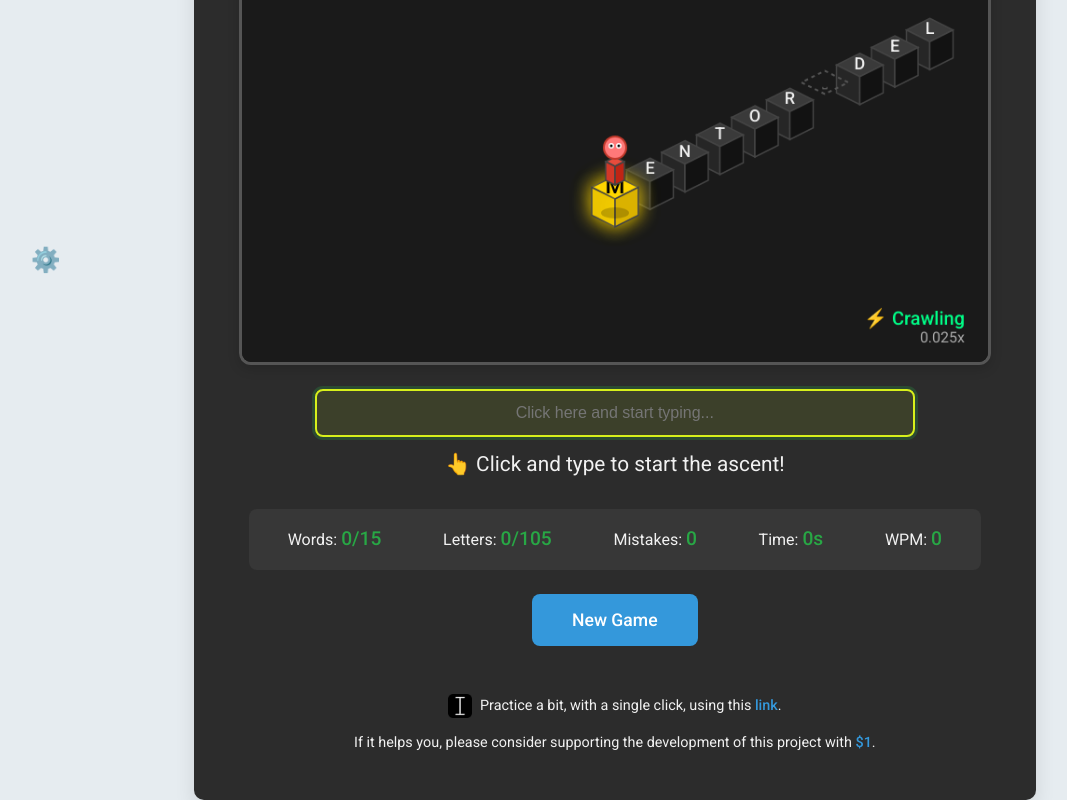
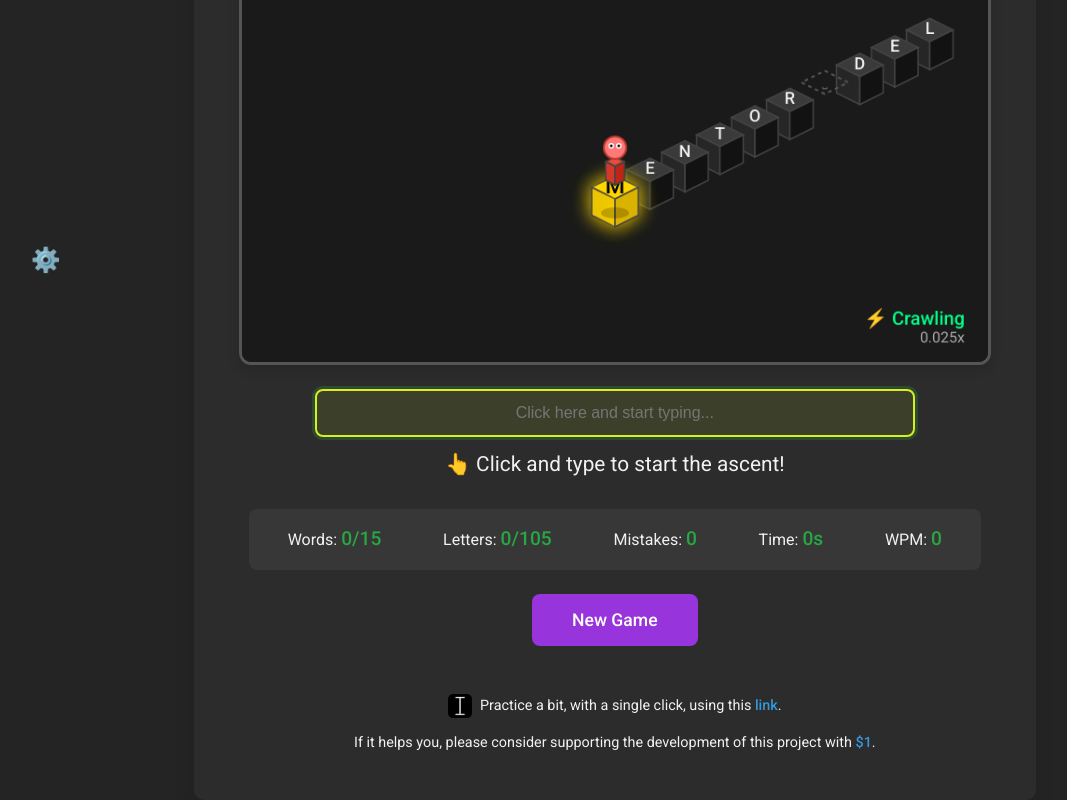
Before and after one commit to veerxyz/speedtesttypingproject, a React (Vite) app in the folder typing-test-app/: page / in a window 1280 px wide. Shown: the part 496-1296 px from the top of the page, without its empty margins (14-1081 px from the left). Built offline with nearby package versions, Linux system fonts and the light colour scheme.

Commit message:
purple added to buttons

```diff
--- a/typing-test-app/src/App.css
+++ b/typing-test-app/src/App.css
@@ -14,7 +14,7 @@ body, .container {
 body {
   margin: 0;
   font-family: 'Roboto', sans-serif;
-  background: #e6ecf0;
+  background: #242424;
   display: flex;
   justify-content: center;
   align-items: center;
--- a/typing-test-app/src/GameMode.css
+++ b/typing-test-app/src/GameMode.css
@@ -130,7 +130,7 @@
 .game-controls button {
   padding: 1rem 2.5rem;
   font-size: 1.1rem;
-  background-color: #3498db;
+  background-color: #9834db;
   color: #fff;
   border: none;
   border-radius: 8px;
@@ -140,7 +140,7 @@
 }
 
 .game-controls button:hover {
-  background-color: #2980b9;
+  background-color: #8b2fc8;
   transform: translateY(-2px);
   box-shadow: 0 4px 8px rgba(0,0,0,0.2);
 }
```
